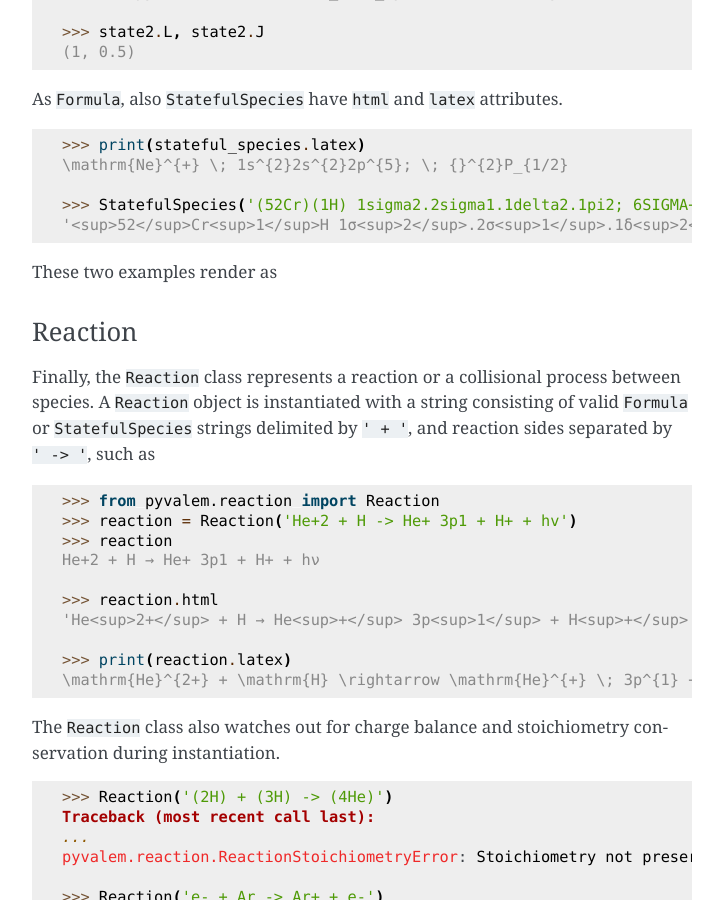
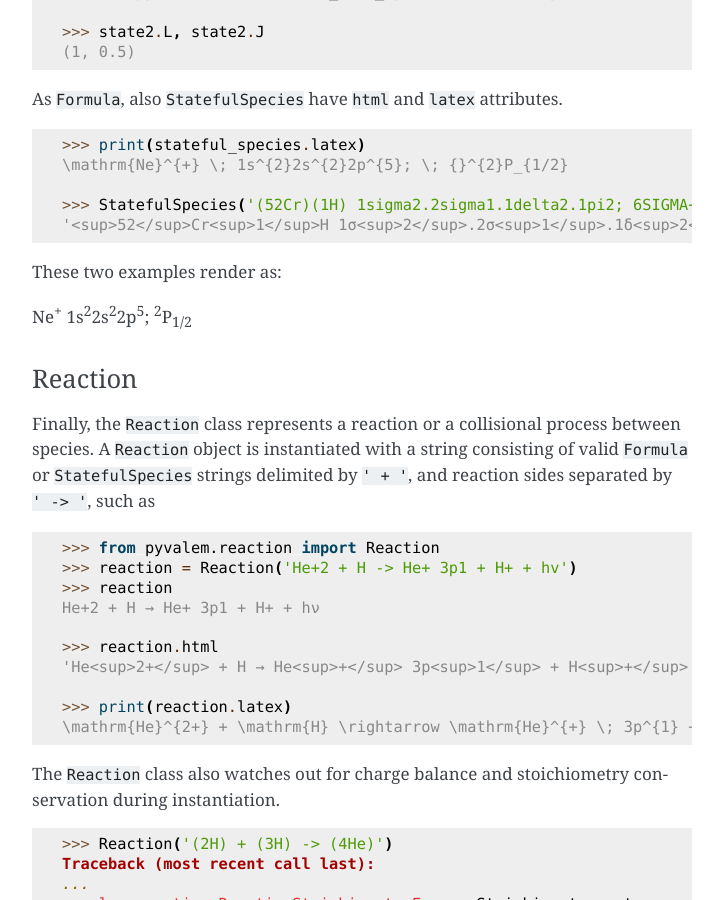
Before and after one commit to xnx/pyvalem, a Sphinx documentation site: the page built from doc/introduction.rst, in a window 1280 px wide and 900 px high, scrolled down 2189 px. Shown: the whole window, without its empty margins (388-1111 px from the left). Built offline with Sphinx 7.4.7, drawn with Linux system fonts in a browser that asks for light colours.

Commit message:
try to fix the html/latex rendering in docs

```diff
--- a/doc/introduction.rst
+++ b/doc/introduction.rst
@@ -128,12 +128,15 @@
     >>> StatefulSpecies('(52Cr)(1H) 1sigma2.2sigma1.1delta2.1pi2; 6SIGMA+; v=0; J=2').html
     '<sup>52</sup>Cr<sup>1</sup>H 1σ<sup>2</sup>.2σ<sup>1</sup>.1δ<sup>2</sup>.1π<sup>2</sup>; <sup>6</sup>Σ<sup>+</sup>; v=0; J=2'
 
-These two examples render as
+These two examples render as:
+
+.. raw:: html
+
+    Ne<sup>+</sup> 1s<sup>2</sup>2s<sup>2</sup>2p<sup>5</sup>; <sup>2</sup>P<sub>1/2</sub>
 
 .. raw:: latex
 
-    $\mathrm{Ne}^+ \; 1s^22s^22p^5; \; {}^2P_{1/2}$\\
-    $\mathrm{{}^{52}Cr^1H} \; 1\sigma^2.2\sigma^1.1\delta^2.1\pi^2; \; {}^6\Sigma^+; \; v=0; \; J=2$\\
+    $\mathrm{Ne}^+ \; 1s^22s^22p^5; \; {}^2P_{1/2}$
 
 
 Reaction
```
